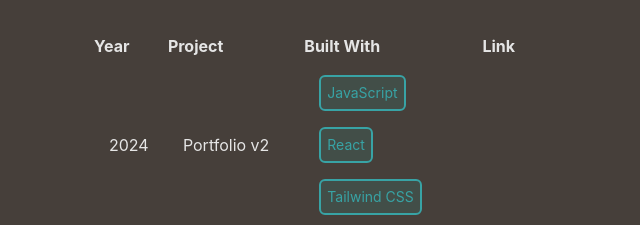
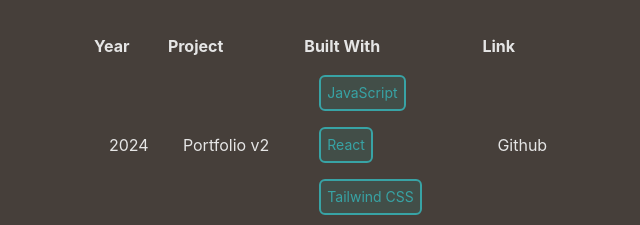
Before and after one commit to tiffanydoh/portfolio, a React (Create React App) app: page / in a window 1280 px wide. Shown: the part 2563-2788 px from the top of the page, without its empty margins (587-1227 px from the left). Built offline with nearby package versions, Linux system fonts and the light colour scheme.

Commit message:
added github link

```diff
--- a/src/components/ArchivedProjects.js
+++ b/src/components/ArchivedProjects.js
@@ -14,6 +14,16 @@
           <StackButton text={"React"} />
           <StackButton text={"Tailwind CSS"} />
         </>
+      ),
+      link: (
+        <a
+          href="https://github.com/tiffanydoh/portfolio"
+          target="_blank"
+          rel="noreferrer"
+          className="hover:text-[#f3c677]"
+        >
+          Github
+        </a>
       ),
     },
     {
```
